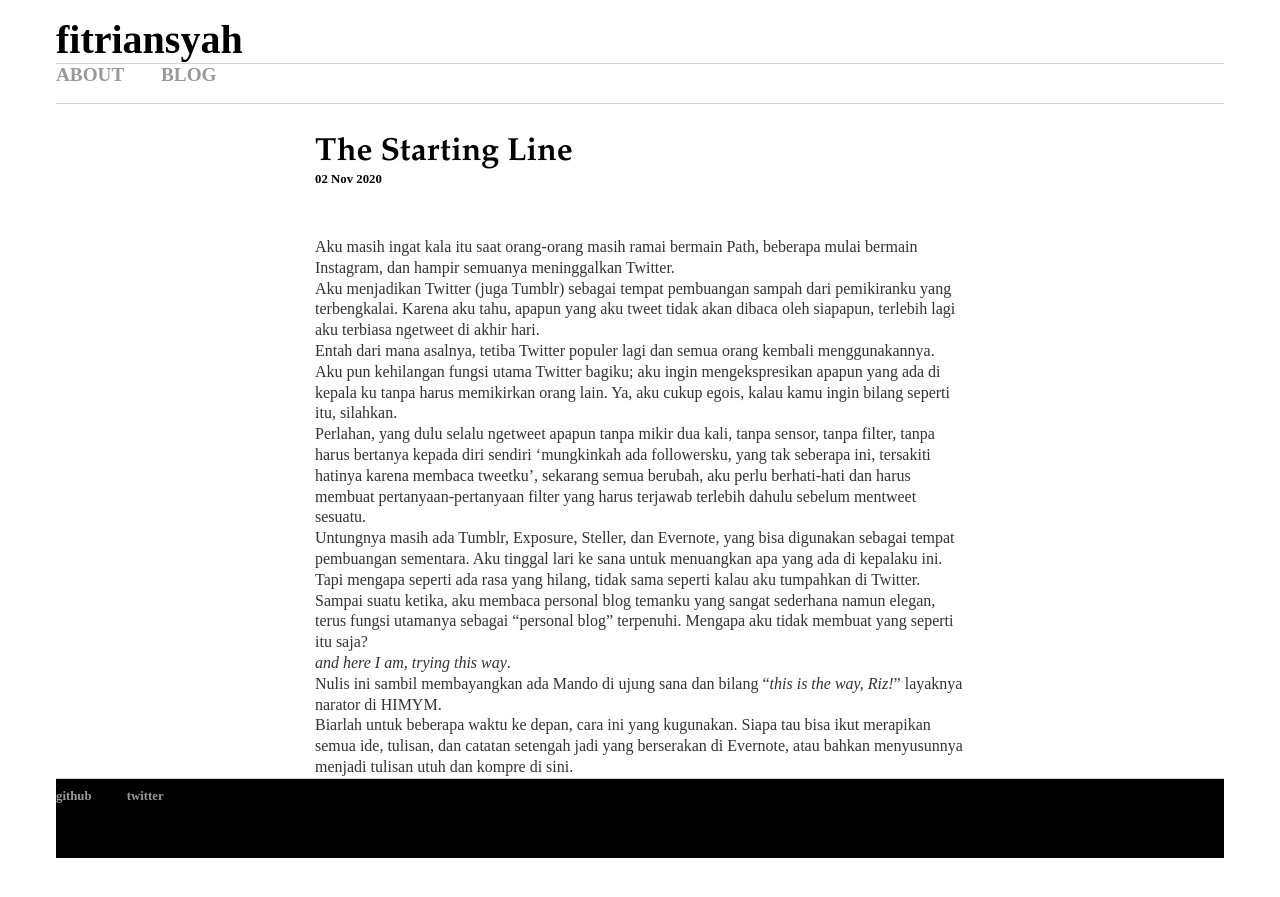
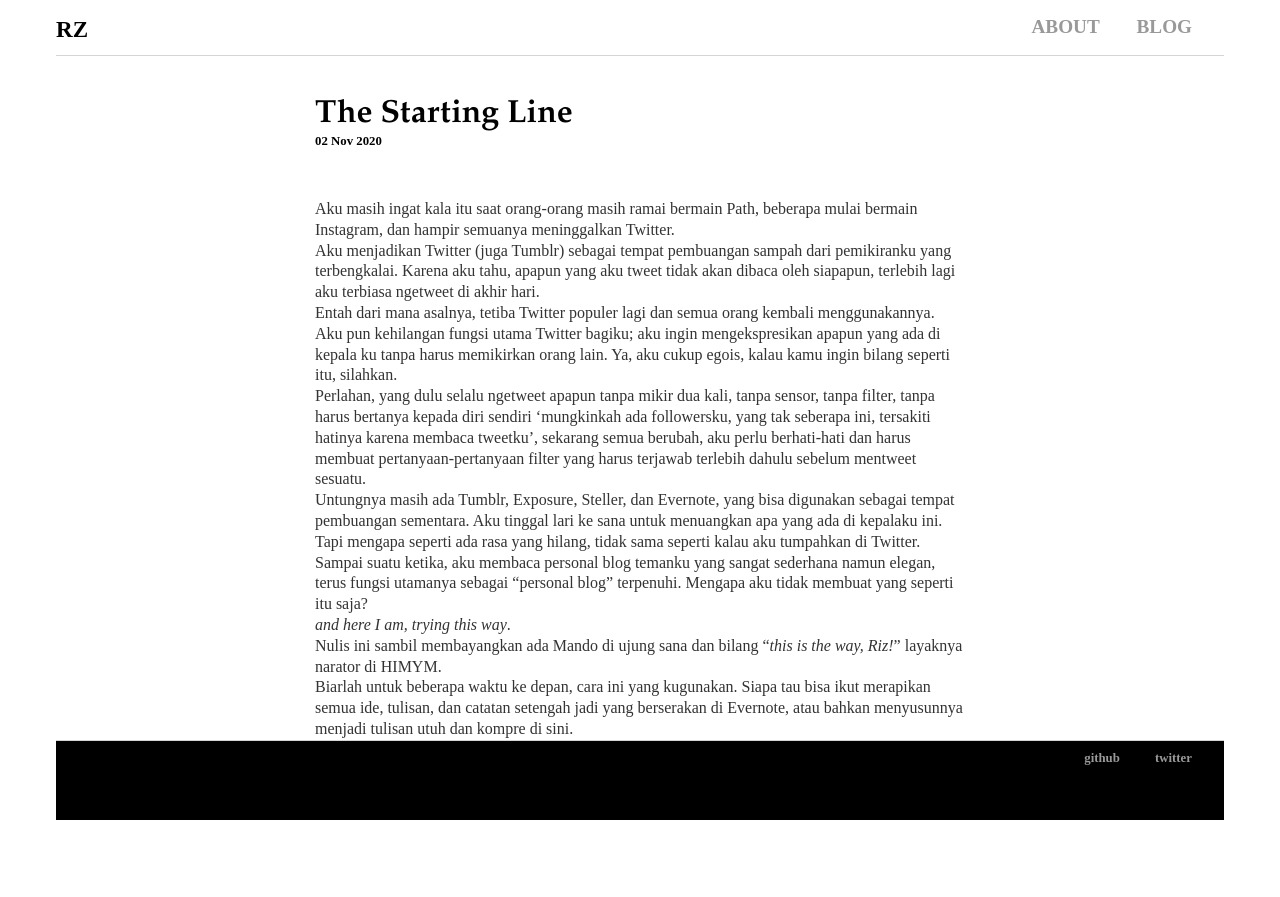
Before and after one commit to rnfitriansyah/rnfitriansyah.github.io, a Jekyll site: the page built from _posts/2020-11-02-The-Starting-Line.md, in a window 1280 px wide. Shown: the top 897 px of the page. Built offline with Jekyll 4.4.1, drawn with Linux system fonts in a browser that asks for light colours.

Commit message:
Update responsive.html

```diff
--- a/_layouts/responsive.html
+++ b/_layouts/responsive.html
@@ -8,25 +8,34 @@
 		</head>
 		<body>
 			<div id="container">
-				<header>
-					<a href="https://rnfitriansyah.github.io/"><h1 style="font-size: 40px; color: black;text-align: left;">fitriansyah</h1></a>
-  				</header>
+				<div class="row">
+					<div class="column left">
+						<nav><h1 style="font-size: 1.2em; color: black;text-align: left;">RZ</h1></nav>
+					</div>
+					<div class="column right">
 						<nav>
 	    					<ul>
 		        				<li><a href="/about">ABOUT</a></li>
 	        					<li><a href="/blog">BLOG</a></li>
 	    					</ul>
 						</nav>
+					</div>
+				</div>
 				<main>
 					<div class="post">
 						{{ content }}
 					</div>
 				</main>
 				<footer>
+	    			<div class= "column left">
+
+	    			</div>
+	    			<div class="column right">
 	    				<ul>
 	        				<li><a href="https://rnfitriansyah.github.io">github</a></li>
 							<li><a href="https://twitter.com/riskynf">twitter</a></li>
 						</ul>
+					</div>
 				</footer>
 			</div>
 		</body>
```
Lines whose indentation alone changed are shown as unchanged.
